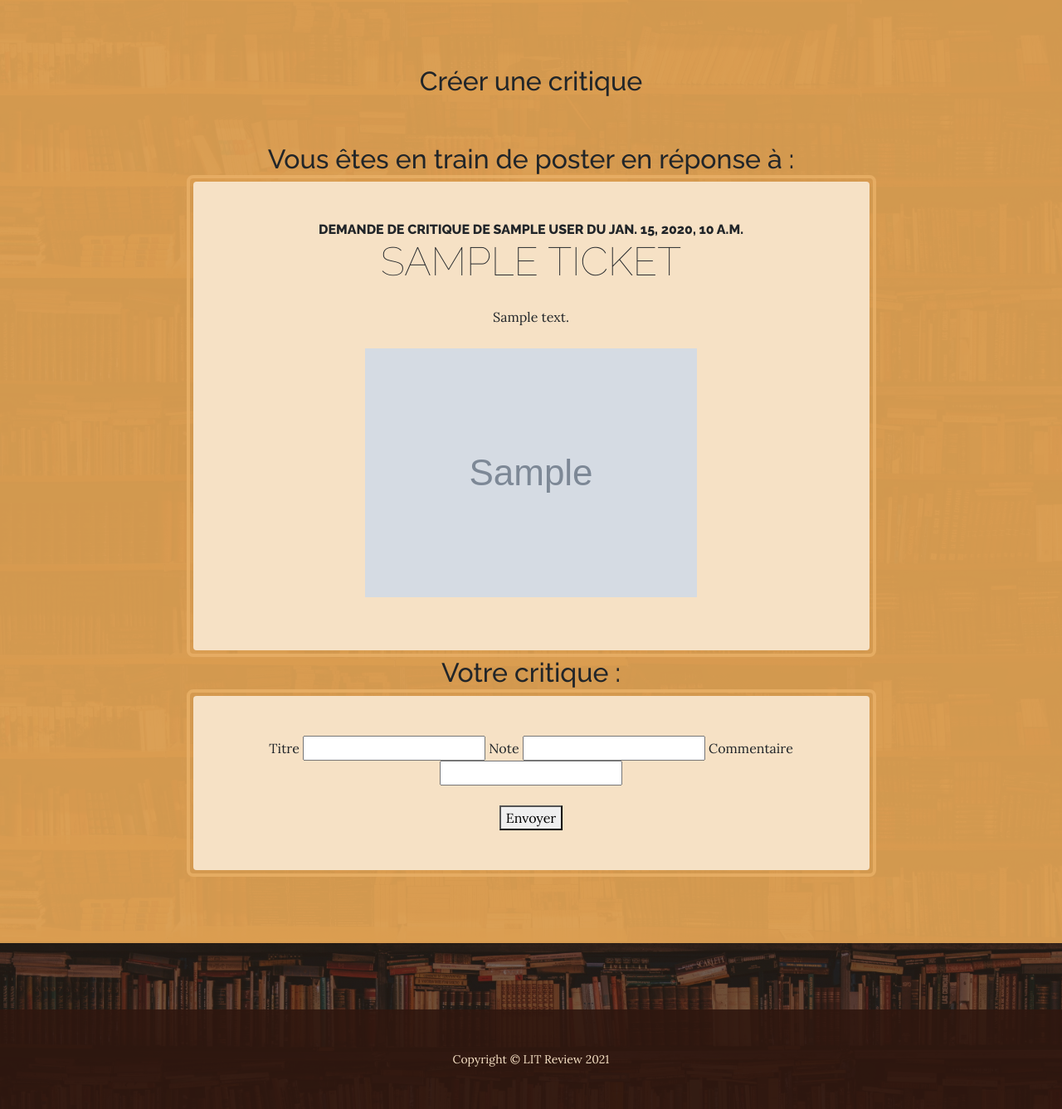
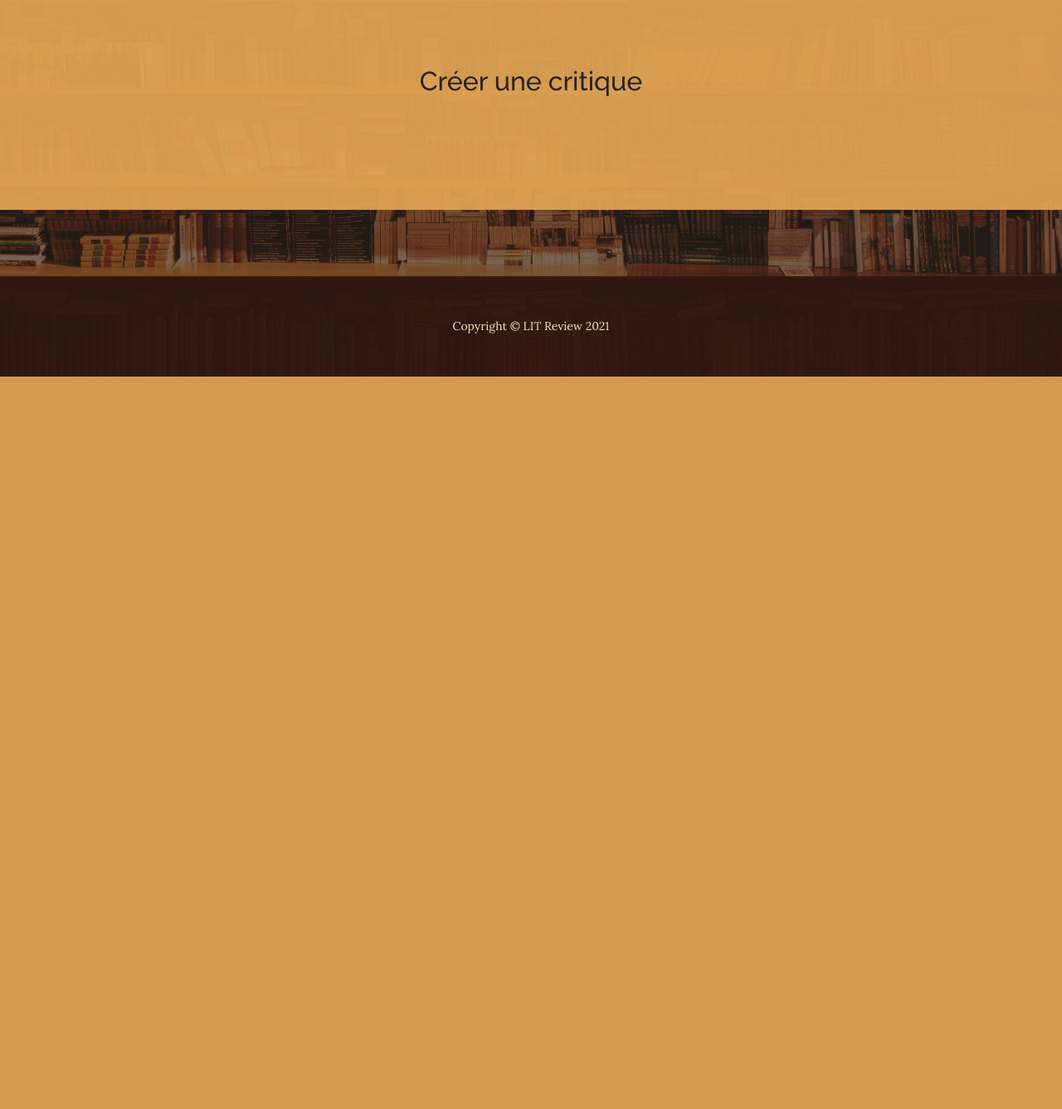
Before and after one commit to YoannDeb/LitReview, a Django app: template LitReview/reviews/templates/reviews/review_creation.html in a window 1280 px wide. Shown: the part 465-1802 px from the top of the page at 83% size. After the commit the page ends 919 px from the top, so only its background shows below. Run offline with Django 3.2, Linux system fonts and the light colour scheme; the template is opened without the code that fills it: most values are stand-ins (such as "Sample title", 1, 10 or a date in 2020); grey boxes marked "Sample" are stand-in pictures; some libraries are stand-ins or nearby versions.

Commit message:
func: few templates files created to fill in

```diff
--- a/LitReview/reviews/templates/reviews/review_creation_form.html
+++ b/LitReview/reviews/templates/reviews/review_creation_form.html
@@ -1,19 +1,10 @@
+<!DOCTYPE html>
+<html lang="en">
+<head>
+    <meta charset="UTF-8">
+    <title>Title</title>
+</head>
+<body>
 
-<h2>Vous êtes en train de poster en réponse à :</h2>
-{% include 'reviews/ticket.html' with ticket=ticket %}
-<h2>Votre critique :</h2>
-<div class="cta-inner bg-faded text-center rounded">
-    <form class="form" action="{% url 'reviews:review_creation' %}" method="post">
-        {% csrf_token %}
-        <label for="headline" class="">Titre</label>
-        <input type="text" name="headline" value="" id="headline">
-        <label for="rating" class="">Note</label>
-        <input type="number" name="rating" value="" id="rating">
-        <label for="body" class="">Commentaire</label>
-        <input type="text" name="body" value="" id="body">
-        <input type="hidden" class="hidden" value="{{ ticket.id }}" name="ticket_id">
-        </br>
-        </br>
-        <button type="submit" class="">Envoyer</button>
-    </form>
-</div>
+</body>
+</html>
```
Also changed, not shown: LitReview/reviews/templates/reviews/ticket_creation_form.html (renamed from LitReview/reviews/templates/reviews/ticket_creation.html).
